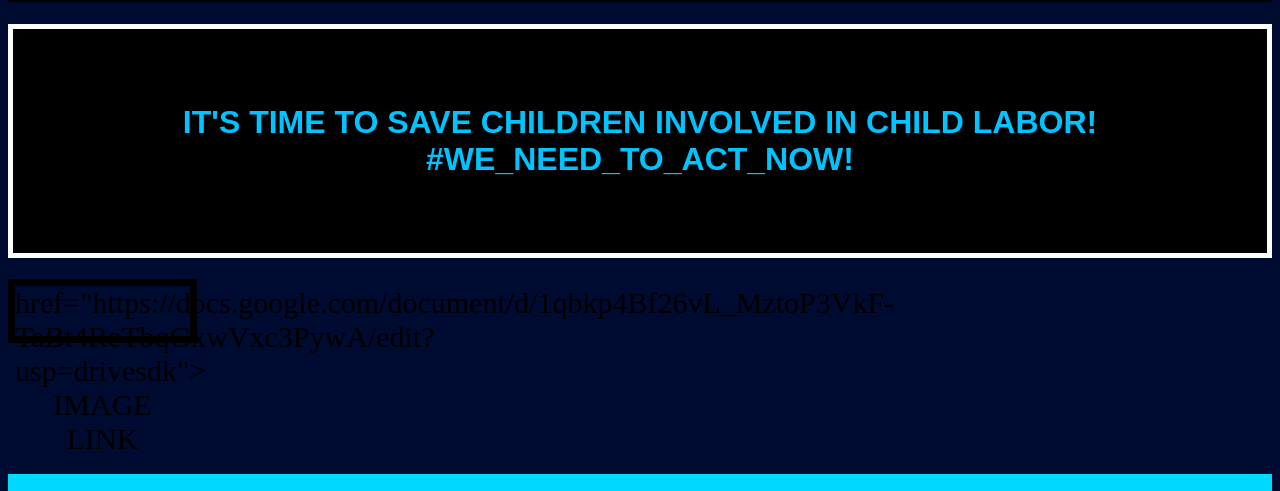
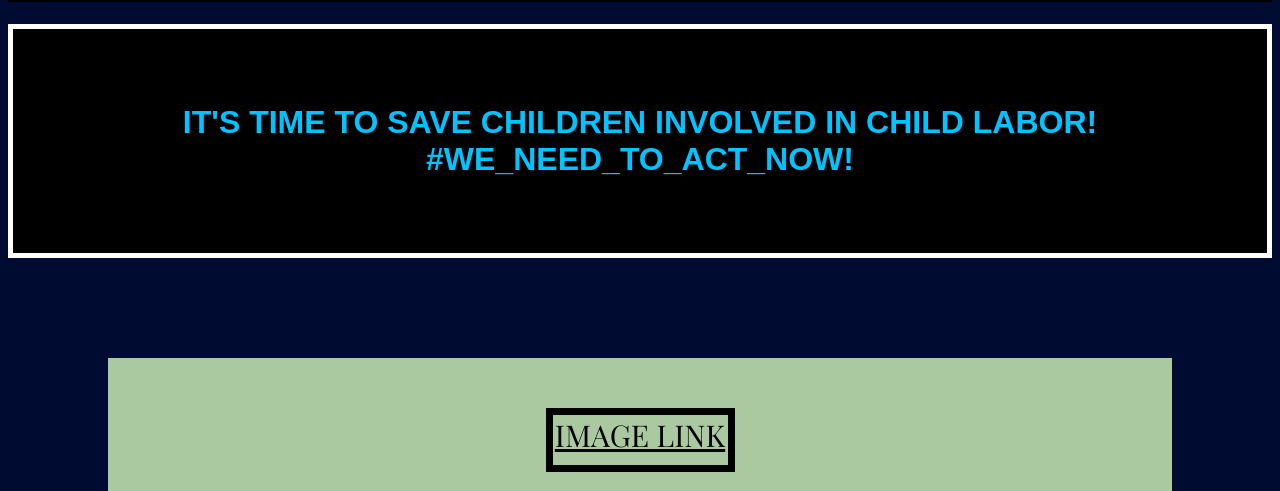
Before and after one commit to loukabeaudoingithub/stopchillabor.github.io, a plain HTML site: page Docs.html in a window 1280 px wide. Shown: the part 308-799 px from the top of the page. Drawn offline with nearby package versions, Linux system fonts and the light colour scheme.

Commit message:
updatedocsv2

```diff
--- a/Docs.html
+++ b/Docs.html
@@ -18,7 +18,7 @@
             </nav>
             <h1>IT'S TIME TO SAVE CHILDREN INVOLVED IN CHILD LABOR!
                 #WE_NEED_TO_ACT_NOW! </h1>
-        <a> href="https://docs.google.com/document/d/1qbkp4Bf26vL_MztoP3VkF-TaBt4ReTbqGxwVxc3PywA/edit?usp=drivesdk"> IMAGE LINK </a>
+       <p> <a href="https://docs.google.com/document/d/1qbkp4Bf26vL_MztoP3VkF-TaBt4ReTbqGxwVxc3PywA/edit?usp=drivesdk"> IMAGE LINK </a> </p>
             <h4> <div>[Louka Beaudoin] Créateur, Architect Web. all rights reserved <div>
                 [Alexis Champagne] Créateur, Co fondateur. all rights reserved <div>
                 [Yanik Rodrigue] Créateur, Co Fondateur. all rights reserved <div>
```
